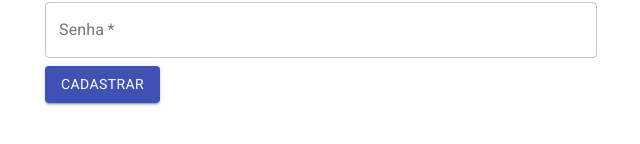
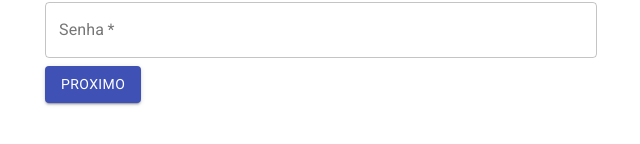
Before and after one commit to gabrielkrneiro/form-project-react, a React (Create React App) app: page / in a window 1280 px wide. Shown: the part 222-366 px from the top of the page, without its empty margins (319-959 px from the left). Built offline with nearby package versions, Linux system fonts and the light colour scheme.

Commit message:
Add validations

```diff
--- a/src/App.jsx
+++ b/src/App.jsx
@@ -1,9 +1,10 @@
-import FormularioCadastro from "./components/FormularioCadastro/FormularioCadastro";
+import "./App.css";
+import "fontsource-roboto";
 
 import { Container, Typography } from "@material-ui/core";
 
-import "./App.css";
-import "fontsource-roboto";
+import FormularioCadastro from "./components/FormularioCadastro/FormularioCadastro";
+import { validarCPF, validarNome, validarSenha } from "./models/cadastro";
 
 function App() {
   return (
@@ -11,7 +12,10 @@
       <Typography variant="h3" component="h1" align="center">
         Formulário de cadastro
       </Typography>
-      <FormularioCadastro aoEnviar={aoEnviarForm} validarCPF={validarCPF} />
+      <FormularioCadastro
+        aoEnviar={aoEnviarForm}
+        validacoes={{ cpf: validarCPF, senha: validarSenha, nome: validarNome }}
+      />
     </Container>
   );
 }
@@ -20,11 +24,4 @@
   console.log(dados);
 }
 
-function validarCPF(cpf) {
-  if (cpf.length !== 11) {
-    return { valido: false, texto: "CPF deve ter 11 digitos" };
-  }
-  return { valido: true, texto: "" };
-}
-
 export default App;
--- a/src/components/FormularioCadastro/DadosPessoais.jsx
+++ b/src/components/FormularioCadastro/DadosPessoais.jsx
@@ -2,62 +2,89 @@
 import { TextField, Button, Switch, FormControlLabel } from "@material-ui/core";
 
 // FormularioCadastro(props)
-export default function DadosPessoais({ aoEnviar, validarCPF }) {
+export default function DadosPessoais({ aoEnviar, validacoes }) {
   const [nome, setNome] = useState("");
   const [sobreNome, setSobreNome] = useState("");
   const [cpf, setCpf] = useState("");
   const [promocoes, setPromocoes] = useState(true);
   const [novidades, setNovidades] = useState(true);
 
-  const [erros, setErros] = useState({
-    cpf: { valido: true, text: "" },
-  });
+  const [erros, setErros] = useState(
+    {
+      cpf: { valido: true, text: "" },
+      nome: { valido: true, text: "" },
+    },
+    {}
+  );
+
+  function validarCampos(event) {
+    const { name, value } = event.target;
+    const novoEstado = { ...erros }; // para validacao dinamica eh necessario realizar copia do estado
+    novoEstado[name] = validacoes[name](value);
+    setErros(novoEstado);
+  }
+
+  function possoEnviar() {
+    for (let campo in erros) {
+      if (!erros[campo].valido) {
+        return false;
+      }
+    }
+    return true;
+  }
 
   return (
     <form
       action=""
       onSubmit={(event) => {
         event.preventDefault();
-        aoEnviar({ nome, sobreNome, cpf, promocoes, novidades });
+        if (possoEnviar()) {
+          aoEnviar({ nome, sobreNome, cpf, promocoes, novidades });
+        }
       }}
     >
       <TextField
-        value={nome}
         id="nome"
+        name="nome"
         label="Nome"
         variant="outlined"
+        margin="normal"
         fullWidth
-        margin="normal"
+        value={nome}
+        error={!erros.nome.valido}
+        helperText={erros.nome.texto}
         onChange={(event) => setNome(event.target.value)}
+        onBlur={validarCampos}
       />
 
       <TextField
+        id="sobrenome"
+        name="sobrenome"
+        label="Sobrenome"
+        variant="outlined"
+        margin="normal"
+        fullWidth
         value={sobreNome}
         onChange={(event) => setSobreNome(event.target.value)}
-        id="sobrenome"
-        label="Sobrenome"
-        variant="outlined"
-        fullWidth
-        margin="normal"
       />
 
       <TextField
+        id="cpf"
+        name="cpf"
+        label="CPF"
+        variant="outlined"
+        margin="normal"
+        fullWidth
         value={cpf}
         error={!erros.cpf.valido}
         helperText={erros.cpf.texto}
-        id="cpf"
-        label="CPF"
-        variant="outlined"
-        fullWidth
-        margin="normal"
         onChange={(event) => setCpf(event.target.value)}
-        onBlur={() => {
-          setErros({ ...erros, cpf: validarCPF(cpf) });
-        }}
+        onBlur={validarCampos}
       />
 
       <FormControlLabel
         label="Promocoes"
+        name="promocoes"
         control={
           <Switch
             name="promocoes"
@@ -70,6 +97,7 @@
 
       <FormControlLabel
         label="Novidades"
+        name="novidades"
         control={
           <Switch
             name="novidades"
@@ -81,7 +109,7 @@
       />
 
       <Button variant="contained" color="primary" type="submit">
-        Cadastrar
+        Proximo
       </Button>
     </form>
   );
--- a/src/components/FormularioCadastro/DadosUsuarios.jsx
+++ b/src/components/FormularioCadastro/DadosUsuarios.jsx
@@ -1,19 +1,42 @@
 import { Button, TextField } from "@material-ui/core";
 import React, { useState } from "react";
 
-export default function DadosUsuario({ aoEnviar }) {
+export default function DadosUsuario({ aoEnviar, validacoes }) {
   const [email, setEmail] = useState("");
   const [senha, setSenha] = useState("");
+
+  const [erros, setErros] = useState({
+    senha: { valido: true, text: "" },
+  });
+
+  function validarCampos(event) {
+    const { name, value } = event.target;
+    const novoEstado = { ...erros }; // para validacao dinamica eh necessario realizar copia do estado
+    novoEstado[name] = validacoes[name](value);
+    setErros(novoEstado);
+  }
+
+  function possoEnviar() {
+    for (let campo in erros) {
+      if (!erros[campo].valido) {
+        return false;
+      }
+    }
+    return true;
+  }
 
   return (
     <form
       onSubmit={(event) => {
         event.preventDefault();
-        aoEnviar({ email, senha });
+        if (possoEnviar()) {
+          aoEnviar({ email, senha });
+        }
       }}
     >
       <TextField
         id="email"
+        name="email"
         label="E-mail"
         type="email"
         variant="outlined"
@@ -26,6 +49,7 @@
 
       <TextField
         id="senha"
+        name="senha"
         label="Senha"
         type="password"
         variant="outlined"
@@ -33,10 +57,13 @@
         fullWidth
         required
         value={senha}
+        error={!erros.senha.valido}
+        helperText={erros.senha.texto}
         onChange={(event) => setSenha(event.target.value)}
+        onBlur={validarCampos}
       />
       <Button type="submit" variant="contained" color="primary">
-        Cadastrar
+        Proximo
       </Button>
     </form>
   );
--- a/src/components/FormularioCadastro/FormularioCadastro.jsx
+++ b/src/components/FormularioCadastro/FormularioCadastro.jsx
@@ -5,7 +5,7 @@
 import DadosUsuario from "./DadosUsuarios";
 
 // FormularioCadastro(props)
-export default function FormularioCadastro({ aoEnviar, validarCPF }) {
+export default function FormularioCadastro({ aoEnviar, validacoes }) {
   const [etapaAtual, setEtapaAtual] = useState(0);
   const [dadosColetados, setDados] = useState({}, {});
 
@@ -25,9 +25,9 @@
   }
 
   const formularios = [
-    <DadosUsuario aoEnviar={coletarDados} />,
-    <DadosPessoais aoEnviar={coletarDados} validarCPF={validarCPF} />,
-    <DadosEntrega aoEnviar={coletarDados} />,
+    <DadosUsuario aoEnviar={coletarDados} validacoes={validacoes} />,
+    <DadosPessoais aoEnviar={coletarDados} validacoes={validacoes} />,
+    <DadosEntrega aoEnviar={coletarDados} validacoes={validacoes} />,
     <Typography variant="h5">Obrigado pelo cadastro</Typography>,
   ];
 
--- /dev/null
+++ b/src/models/cadastro.js
@@ -0,0 +1,22 @@
+function validarCPF(cpf) {
+  if (cpf.length !== 11) {
+    return { valido: false, texto: "CPF deve ter 11 digitos" };
+  }
+  return { valido: true, texto: "" };
+}
+
+function validarSenha(senha) {
+  if (senha.length < 4 || senha.length > 72) {
+    return { valido: false, texto: "Senha deve ter entre 4 e 72 dígitos" };
+  }
+  return { valido: true, texto: "" };
+}
+
+function validarNome(nome) {
+  if (nome.length < 4 || nome.length > 72) {
+    return { valido: false, texto: "Nome deve ter entre 4 e 72 dígitos" };
+  }
+  return { valido: true, texto: "" };
+}
+
+export { validarCPF, validarSenha, validarNome };
```
